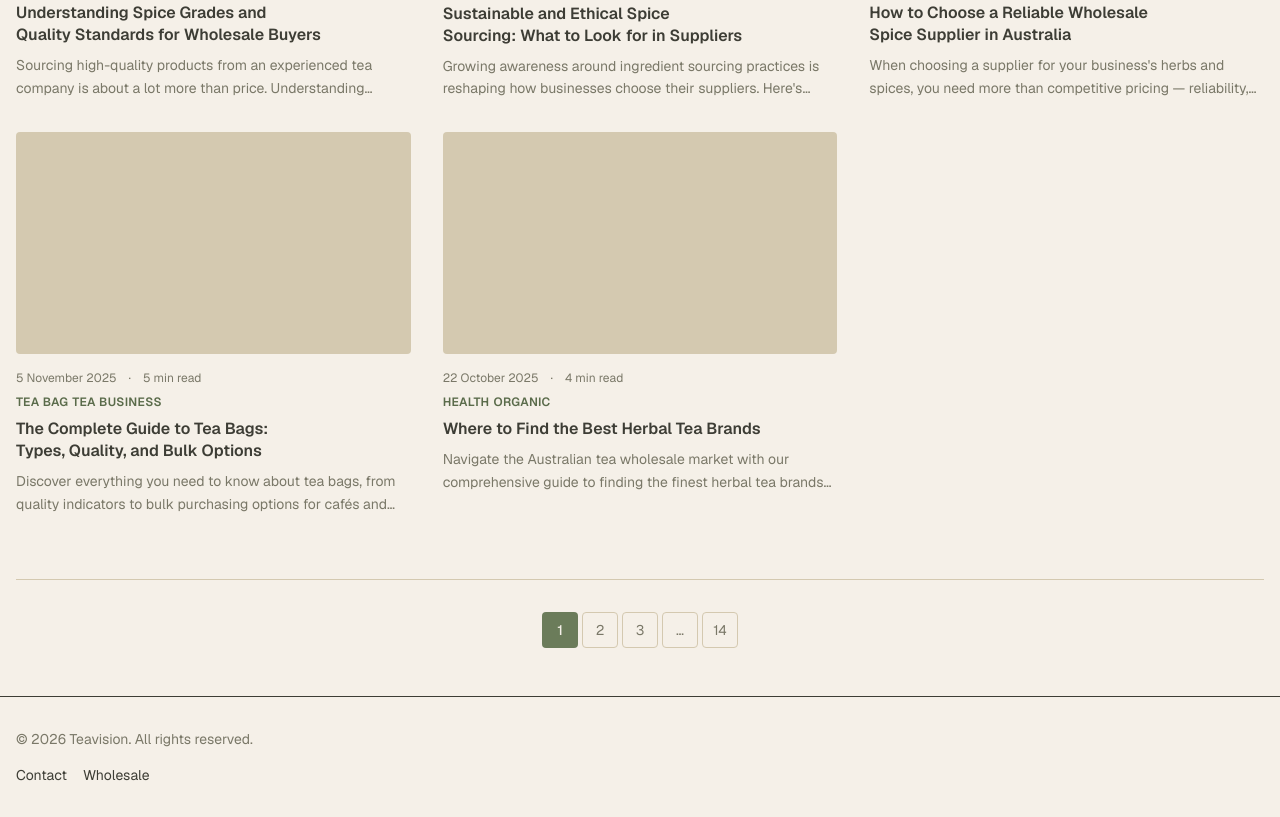
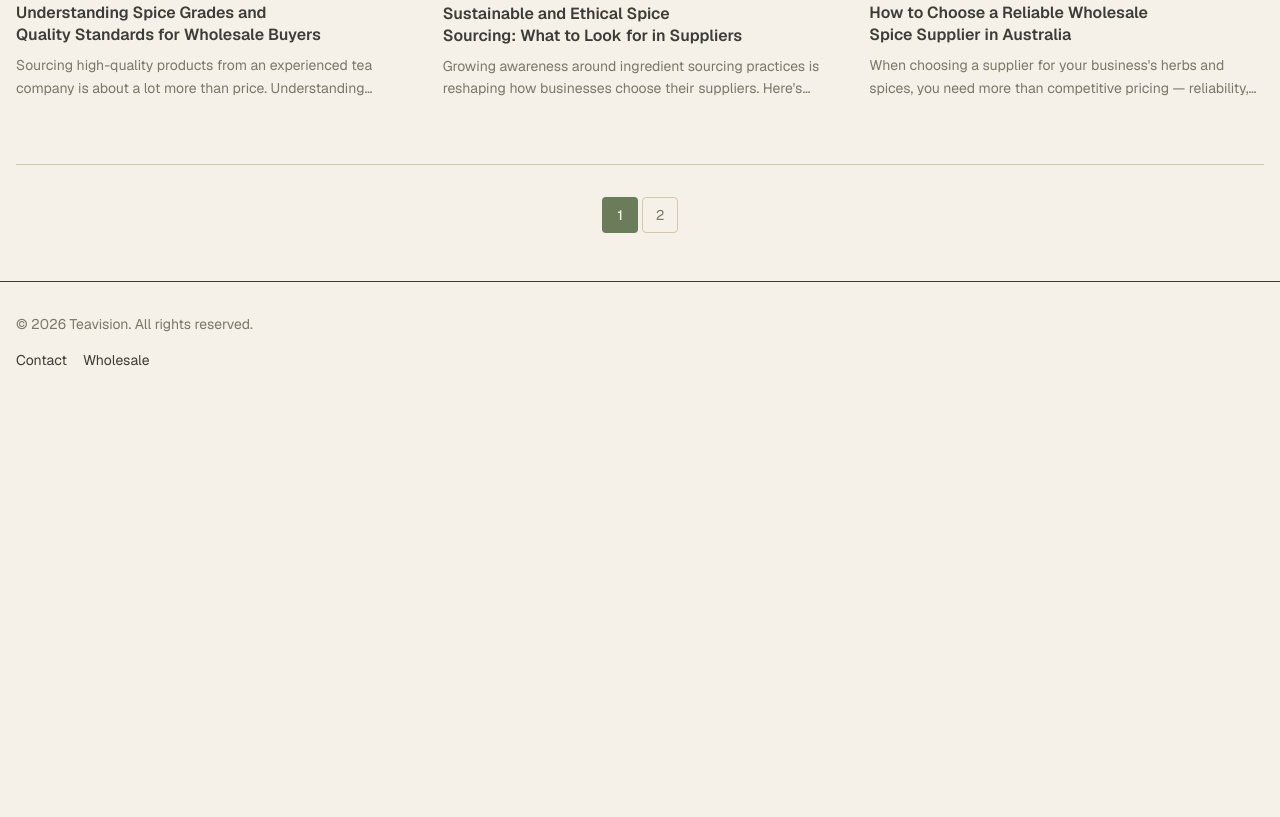
Before and after one commit to franz-ss/teavision-storefront, a Next.js app: page /blogs/1 in a window 1280 px wide. Shown: the part 1120-1937 px from the top of the page. After the commit the page ends 1522 px from the top, so only its background shows below. Built offline with nearby package versions, Linux system fonts and the light colour scheme.

Commit message:
feat: wire blog tag filtering and pagination with URL params

```diff
--- a/app/(storefront)/blogs/[blog]/page.tsx
+++ b/app/(storefront)/blogs/[blog]/page.tsx
@@ -3,40 +3,97 @@ import Link from 'next/link'
 import { Suspense } from 'react'
 import { STUB_ARTICLES, BLOG_TAGS, formatArticleDate } from '@/lib/blog/stubs'
 
+const ARTICLES_PER_PAGE = 6
+
 type Props = {
   params: Promise<{ blog: string }>
+  searchParams: Promise<{ tag?: string; page?: string }>
 }
 
 export const metadata: Metadata = {
   title: 'Tea Journal',
 }
 
-async function BlogContent({ params }: { params: Promise<{ blog: string }> }) {
-  const { blog } = await params
+async function BlogContent({
+  params,
+  searchParams,
+}: {
+  params: Promise<{ blog: string }>
+  searchParams: Promise<{ tag?: string; page?: string }>
+}) {
+  const [{ blog }, { tag, page: pageParam }] = await Promise.all([
+    params,
+    searchParams,
+  ])
+
+  const activeTag = tag && BLOG_TAGS.includes(tag) ? tag : null
+  const currentPage = Math.max(1, parseInt(pageParam ?? '1', 10) || 1)
+
+  const filtered = activeTag
+    ? STUB_ARTICLES.filter((a) => a.tags.includes(activeTag))
+    : STUB_ARTICLES
+
+  const totalPages = Math.max(1, Math.ceil(filtered.length / ARTICLES_PER_PAGE))
+  const safePage = Math.min(currentPage, totalPages)
+  const articles = filtered.slice(
+    (safePage - 1) * ARTICLES_PER_PAGE,
+    safePage * ARTICLES_PER_PAGE,
+  )
+
+  function tagHref(t: string | null) {
+    const params = new URLSearchParams()
+    if (t) params.set('tag', t)
+    const qs = params.toString()
+    return `/blogs/${blog}${qs ? `?${qs}` : ''}`
+  }
+
+  function pageHref(p: number) {
+    const params = new URLSearchParams()
+    if (activeTag) params.set('tag', activeTag)
+    if (p > 1) params.set('page', String(p))
+    const qs = params.toString()
+    return `/blogs/${blog}${qs ? `?${qs}` : ''}`
+  }
 
   return (
     <div className="mx-auto max-w-7xl px-4 py-12">
       {/* Tag filters */}
-      <div className="mb-10 flex flex-wrap gap-2">
-        <span className="bg-primary text-background rounded-full px-4 py-1.5 text-sm font-medium">
+      <nav aria-label="Filter by tag" className="mb-10 flex flex-wrap gap-2">
+        <Link
+          href={tagHref(null)}
+          className={`rounded-full px-4 py-1.5 text-sm font-medium transition-colors ${
+            !activeTag
+              ? 'bg-primary text-background'
+              : 'border-border bg-surface hover:border-primary border'
+          }`}
+        >
           All
-        </span>
-        {BLOG_TAGS.map((tag) => (
-          <span
-            key={tag}
-            className="border-border hover:border-primary bg-surface cursor-pointer rounded-full border px-4 py-1.5 text-sm font-medium transition-colors"
+        </Link>
+        {BLOG_TAGS.map((t) => (
+          <Link
+            key={t}
+            href={tagHref(t)}
+            className={`rounded-full px-4 py-1.5 text-sm font-medium transition-colors ${
+              activeTag === t
+                ? 'bg-primary text-background'
+                : 'border-border bg-surface hover:border-primary border'
+            }`}
           >
-            {tag}
-          </span>
+            {t}
+          </Link>
         ))}
-      </div>
+      </nav>
 
-      {/* Articles grid */}
+      {articles.length === 0 ? (
+        <p className="text-text-muted py-16 text-center">
+          No articles found for this tag.
+        </p>
+      ) : (
         <ul
           className="grid grid-cols-1 gap-8 sm:grid-cols-2 lg:grid-cols-3"
           role="list"
         >
-        {STUB_ARTICLES.map((article) => (
+          {articles.map((article) => (
             <li key={article.id}>
               <Link
                 href={`/blogs/${blog}/${article.handle}`}
@@ -77,33 +134,36 @@ async function BlogContent({ params }: { params: Promise<{ blog: string }> }) {
             </li>
           ))}
         </ul>
+      )}
 
-      {/* Pagination stub */}
+      {totalPages > 1 && (
         <nav
           aria-label="Blog pagination"
           className="border-border mt-16 flex justify-center gap-1 border-t pt-8"
         >
-        {([1, 2, 3, '…', 14] as const).map((page, i) => (
-          <span
-            key={i}
+          {Array.from({ length: totalPages }, (_, i) => i + 1).map((p) => (
+            <Link
+              key={p}
+              href={pageHref(p)}
+              aria-current={p === safePage ? 'page' : undefined}
               className={`flex h-9 w-9 items-center justify-center rounded text-sm ${
-              page === 1
+                p === safePage
                   ? 'bg-primary text-background font-medium'
-                : 'border-border text-text-muted border'
+                  : 'border-border text-text-muted border hover:border-primary'
               }`}
             >
-            {page}
-          </span>
+              {p}
+            </Link>
           ))}
         </nav>
+      )}
     </div>
   )
 }
 
-export default function BlogPage({ params }: Props) {
+export default function BlogPage({ params, searchParams }: Props) {
   return (
     <div>
-      {/* Header */}
       <section className="bg-surface px-4 py-16 text-center">
         <h1 className="text-4xl font-bold">Tea Journal</h1>
         <p className="text-text-muted mx-auto mt-3 max-w-xl text-lg">
@@ -118,7 +178,7 @@ export default function BlogPage({ params }: Props) {
           </div>
         }
       >
-        <BlogContent params={params} />
+        <BlogContent params={params} searchParams={searchParams} />
       </Suspense>
     </div>
   )
```
Lines whose indentation alone changed are shown as unchanged.
